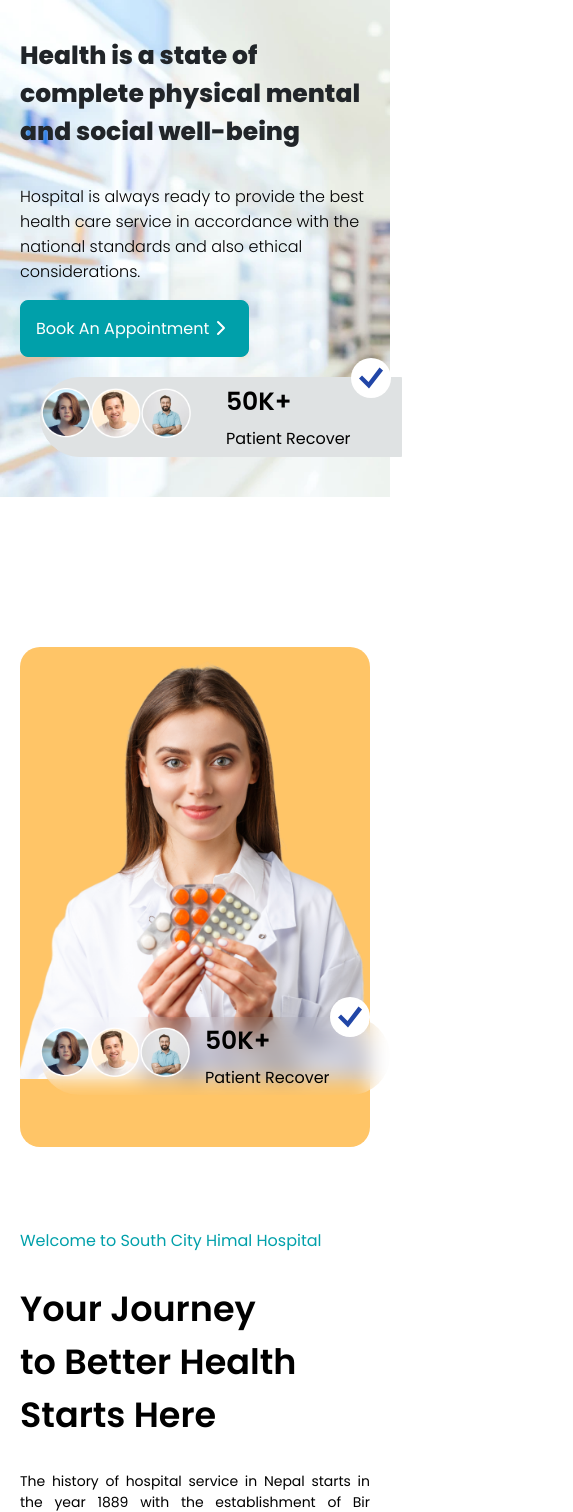
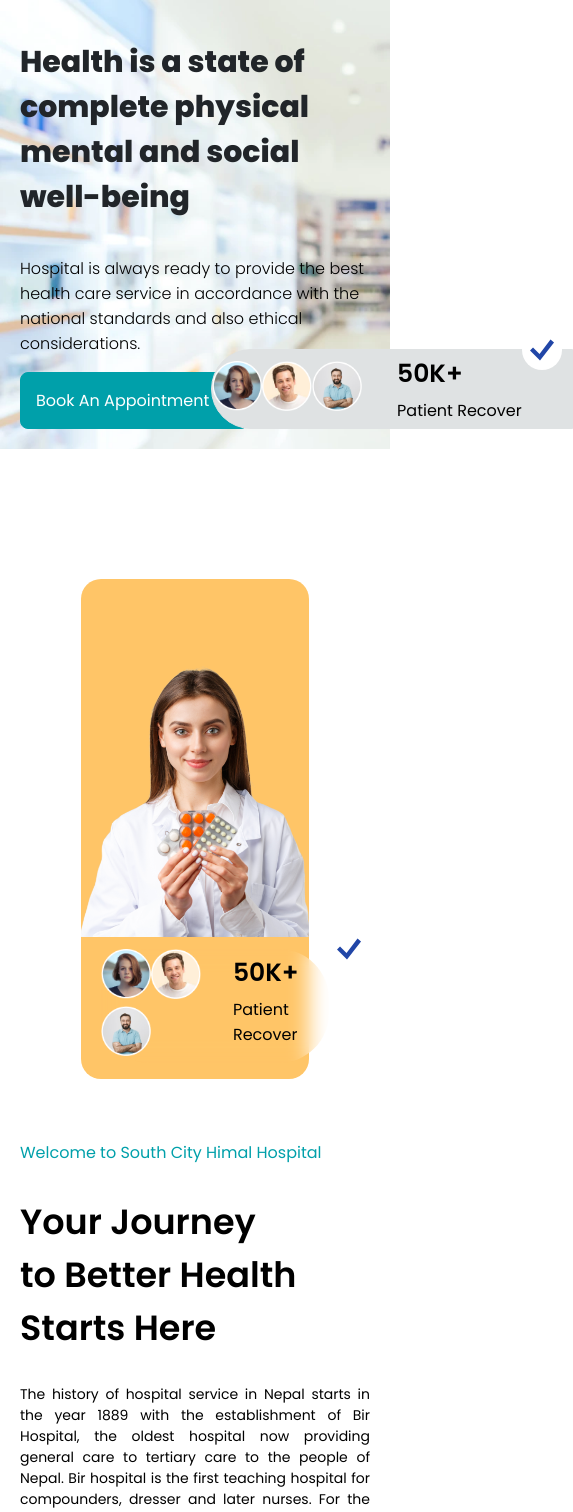
Before and after one commit to Sushey01/Tangerine_Meringue, a React (Vite) app: page / in a window 390 px wide. Shown: the top 1512 px of the page, 573 px wide, since content can reach past the window. Built offline with nearby package versions, Linux system fonts and the light colour scheme.

Commit message:
two-page-again-resp

```diff
--- a/src/components/HeroSection.css
+++ b/src/components/HeroSection.css
@@ -171,10 +171,27 @@
 
         }
 
+}
 
 
+@media(max-width:1024px){
 
+    .health-content h1{
+        font-size: 30px;
+    }
+     .hero-section-doctor-image{
+        width: 50%;
+    }
 
+    .hero-section-doctor-image img{
+        width: 100%;
+        padding: 0px;
+    }
 
+    .patient-total-count{
+        position: absolute;
+        bottom: 0;
+       right: 40%;
+    }
 
 }
--- a/src/components/Journey.css
+++ b/src/components/Journey.css
@@ -198,3 +198,26 @@
     padding: 20px;
   }
 }
+
+
+@media(max-width:1024px){
+
+.journey-doctor-container{
+  width: 65%;
+  height: auto;
+  padding: 0px;
+}
+
+
+.same-patient-total-count{
+  width: 100%;
+}
+
+.same-patient-count{
+  width: 100%;
+}
+
+  .journey-content p{
+    padding-bottom: 0px;
+  }
+}
```
Also changed, not shown: src/components/DepartmentCard.css (line endings or trailing spaces).
